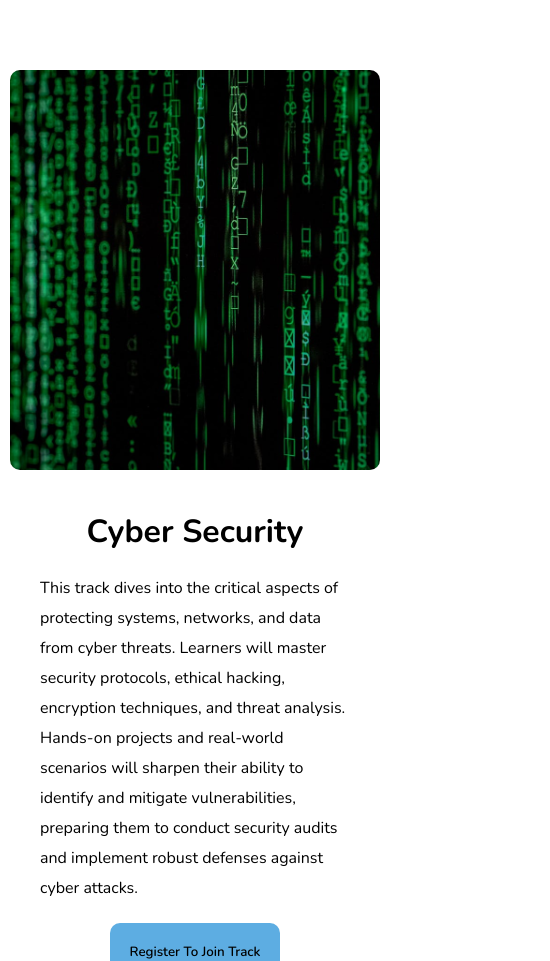
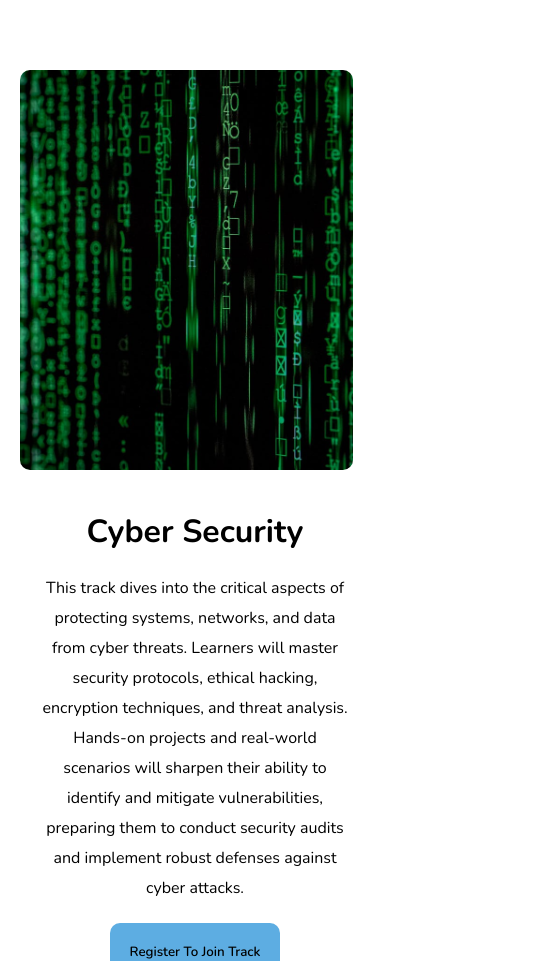
Before and after one commit to Naominm/mutc-website, a React (Vite) app: page /Tracks in a window 390 px wide. Shown: the part 701-1662 px from the top of the page, 550 px wide, since content can reach past the window. Built offline with nearby package versions, Linux system fonts and the light colour scheme.

Commit message:
Add resopnsiveness to the tracks section

```diff
--- a/src/components/Form/Form.css
+++ b/src/components/Form/Form.css
@@ -9,6 +9,7 @@
 }
 .top-contact-container{
     display: flex;
+    align-items: center;
    margin-top: 5rem;
     gap: 10rem;
 
@@ -187,10 +188,16 @@ input{
 
 }
 .img-contact-wrapper{
-    width: 55rem;
+    width: 55%;
  height:auto ;
  border: none;
  border-radius: 1rem;
+}
+@media screen and (max-width:68em) {
+    .img-contact-wrapper{
+        width: 80%;
+    }
+
 }
 .img-contact-wrapper img{
  width: 100%;
--- a/src/pages/Tracks/Tracks.css
+++ b/src/pages/Tracks/Tracks.css
@@ -20,7 +20,8 @@
 }
 @media screen and (max-width:62.5em) {
     .tracks-image-wrapper{
-width: 100%;
+     width: 90%;
+     margin-left: 1rem;
     }
 }
 .tracks-image-wrapper img{
@@ -38,6 +39,9 @@ width: 100%;
 .tracks-description{
 line-height: 3rem;
 padding-inline: 3rem ;
+display: flex;
+justify-content: center;
+text-align: center;
 
 }
 .tracks-cta{
```
